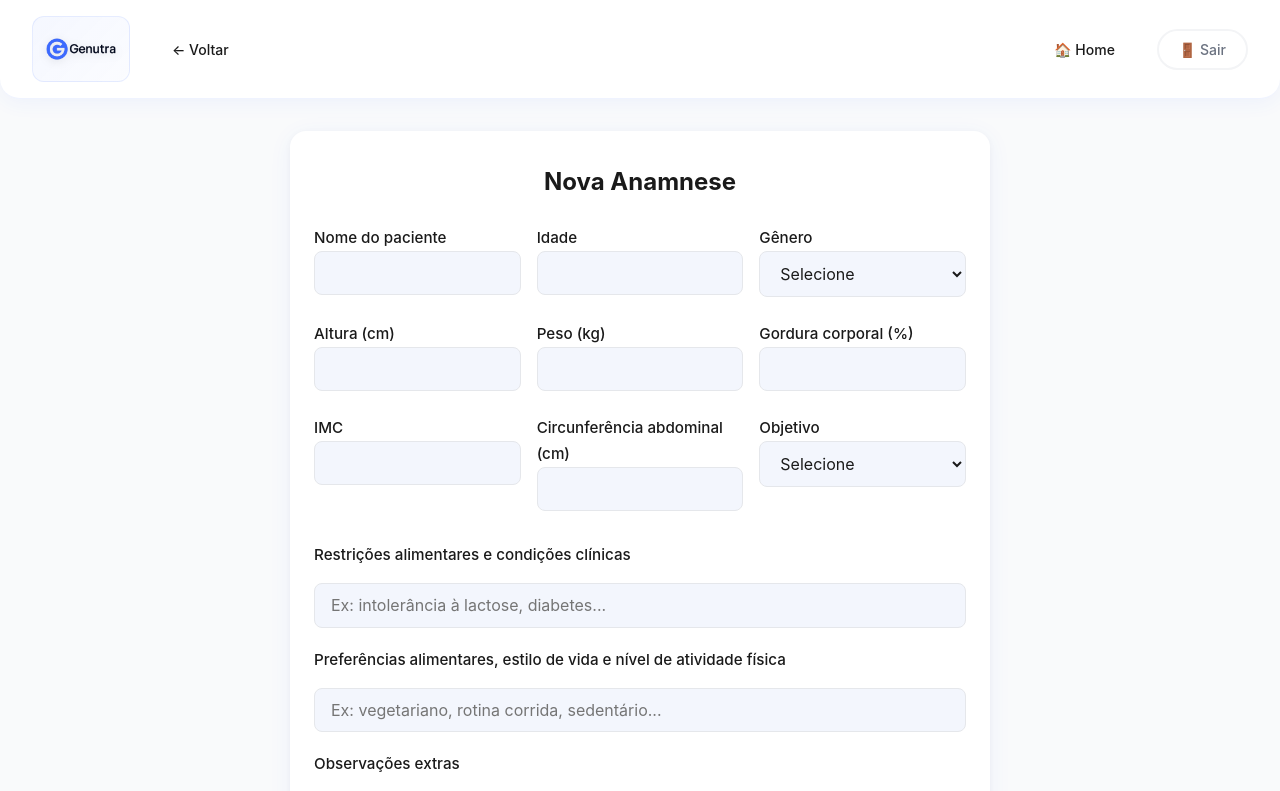
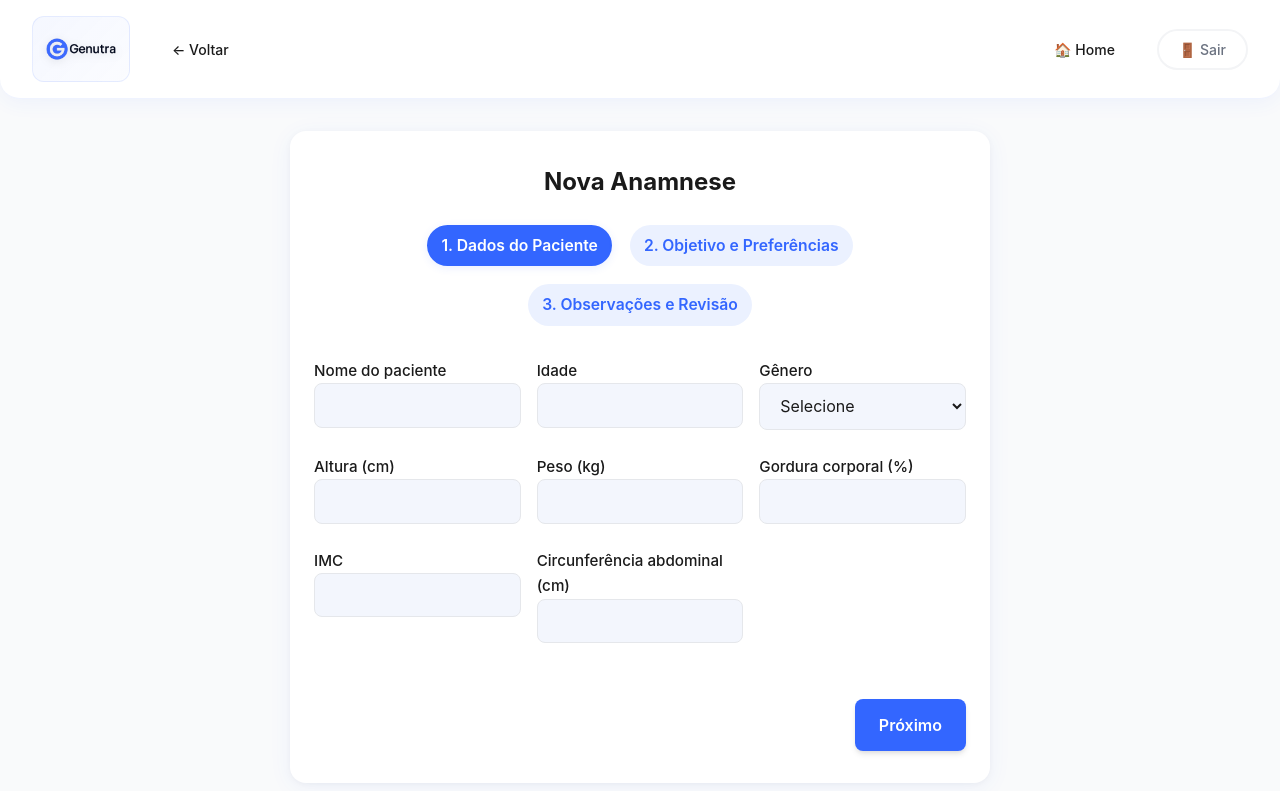
Before and after one commit to luispedrilho/genutra-frontend, a Next.js app: page /novo-plano in a window 1280 px wide. Shown: the top 791 px of the page. Built offline with nearby package versions, Linux system fonts and the light colour scheme; sample sign-in values are in the browser's storage.

Commit message:
Ajustes em casa sobre o layout do plano

```diff
--- a/src/app/novo-plano/novo-plano.module.css
+++ b/src/app/novo-plano/novo-plano.module.css
@@ -148,3 +148,81 @@
   line-height: 1.5;
   margin: 0;
 }
+
+.stepper {
+  display: flex;
+  justify-content: center;
+  align-items: center;
+  gap: 18px;
+  margin-bottom: 2rem;
+  flex-wrap: wrap;
+}
+.step, .activeStep {
+  min-width: 80px;
+  text-align: center;
+  padding: 6px 12px;
+  border-radius: 50px;
+  font-size: 0.98rem;
+  font-weight: var(--font-weight-semibold);
+  transition: background 0.2s, color 0.2s, box-shadow 0.2s, border 0.2s;
+  white-space: nowrap;
+  box-sizing: border-box;
+  border: 2px solid transparent;
+  box-shadow: none;
+  background: var(--secondary-blue);
+  color: var(--primary-blue);
+  cursor: pointer;
+}
+.step:hover {
+  background: var(--primary-blue);
+  color: var(--white);
+  border: 2px solid var(--primary-blue);
+}
+.activeStep {
+  background: var(--primary-blue);
+  color: var(--white);
+  border: 2px solid var(--primary-blue);
+  box-shadow: 0 2px 8px rgba(51,102,255,0.10);
+  z-index: 1;
+  cursor: default;
+}
+@media (max-width: 600px) {
+  .step, .activeStep {
+    min-width: 60px;
+    font-size: 0.92rem;
+    padding: 4px 4px;
+  }
+  .stepper {
+    gap: 4px;
+  }
+}
+.stepButtons {
+  display: flex;
+  gap: 12px;
+  margin-top: 1.5rem;
+  justify-content: flex-end;
+}
+.revisaoBox {
+  background: #f3f6fd;
+  border-radius: 10px;
+  padding: 16px;
+  margin-top: 1.5rem;
+  margin-bottom: 1rem;
+  box-shadow: 0 1px 4px rgba(51,102,255,0.04);
+}
+.revisaoBox h3 {
+  margin-top: 0;
+  margin-bottom: 0.5rem;
+  color: var(--primary-blue);
+  font-size: 1.1rem;
+}
+.revisaoBox ul {
+  list-style: none;
+  padding: 0;
+  margin: 0;
+}
+.revisaoBox li {
+  font-size: 1rem;
+  color: var(--text-dark);
+  margin-bottom: 0.25rem;
+}
--- a/src/app/novo-plano/page.tsx
+++ b/src/app/novo-plano/page.tsx
@@ -29,7 +29,6 @@ export default function NovoPlanoPage() {
     circ_abdominal: '',
     objetivo: '',
     restricoes: '',
-    condicoes: '',
     preferencias: '',
     estilo_vida: '',
     atividade: '',
@@ -37,9 +36,28 @@ export default function NovoPlanoPage() {
   });
   const [loading, setLoading] = useState(false);
   const [error, setError] = useState('');
+  const [step, setStep] = useState(0);
+
+  const steps = [
+    'Dados do Paciente',
+    'Objetivo e Preferências',
+    'Observações e Revisão',
+  ];
 
   function handleChange(e: React.ChangeEvent<HTMLInputElement | HTMLTextAreaElement | HTMLSelectElement>) {
     setForm({ ...form, [e.target.name]: e.target.value });
+  }
+
+  function handleNext(e?: React.FormEvent) {
+    if (e) e.preventDefault();
+    setError('');
+    setStep((prev) => Math.min(prev + 1, steps.length - 1));
+  }
+
+  function handleBack(e?: React.FormEvent) {
+    if (e) e.preventDefault();
+    setError('');
+    setStep((prev) => Math.max(prev - 1, 0));
   }
 
   async function handleSubmit(e: React.FormEvent) {
@@ -52,7 +70,6 @@ export default function NovoPlanoPage() {
         router.push('/login');
         return;
       }
-
       const apiUrl = process.env.NEXT_PUBLIC_API_URL;
       const res = await fetch(`${apiUrl}/gerar-plano`, {
         method: 'POST',
@@ -72,7 +89,6 @@ export default function NovoPlanoPage() {
         }
         setError(data.error || 'Erro ao gerar plano.');
       } else {
-        // Redirecionar para a página do plano gerado
         router.push(`/plano/${data.plano.id}`);
         return;
       }
@@ -83,7 +99,6 @@ export default function NovoPlanoPage() {
     }
   }
 
-  // Se estiver carregando, mostrar tela de loading
   if (loading) {
     return (
       <ProtectedRoute>
@@ -110,7 +125,15 @@ export default function NovoPlanoPage() {
       <div className={styles.bg}>
         <div className={styles.card}>
           <h1 className={styles.title}>Nova Anamnese</h1>
-          <form className={styles.form} onSubmit={handleSubmit} autoComplete="off">
+          <div className={styles.stepper}>
+            {steps.map((s, i) => (
+              <div key={s} className={i === step ? styles.activeStep : styles.step}>
+                {i + 1}. {s}
+              </div>
+            ))}
+          </div>
+          <form className={styles.form} onSubmit={step === steps.length - 1 ? handleSubmit : handleNext} autoComplete="off">
+            {step === 0 && (
               <div className={styles.grid2}>
                 <div>
                   <label className={styles.label}>Nome do paciente</label>
@@ -147,6 +170,10 @@ export default function NovoPlanoPage() {
                   <label className={styles.label}>Circunferência abdominal (cm)</label>
                   <input className={styles.input} name="circ_abdominal" value={form.circ_abdominal} onChange={handleChange} type="number" min="0" />
                 </div>
+              </div>
+            )}
+            {step === 1 && (
+              <div className={styles.grid2}>
                 <div>
                   <label className={styles.label}>Objetivo</label>
                   <select className={styles.input} name="objetivo" value={form.objetivo} onChange={handleChange} required>
@@ -154,17 +181,48 @@ export default function NovoPlanoPage() {
                     {objetivos.map(o => <option key={o} value={o}>{o}</option>)}
                   </select>
                 </div>
-            </div>
+                <div>
                   <label className={styles.label}>Restrições alimentares e condições clínicas</label>
                   <input className={styles.input} name="restricoes" value={form.restricoes} onChange={handleChange} placeholder="Ex: intolerância à lactose, diabetes..." />
+                </div>
+                <div>
                   <label className={styles.label}>Preferências alimentares, estilo de vida e nível de atividade física</label>
                   <input className={styles.input} name="preferencias" value={form.preferencias} onChange={handleChange} placeholder="Ex: vegetariano, rotina corrida, sedentário..." />
+                </div>
+              </div>
+            )}
+            {step === 2 && (
+              <>
                 <label className={styles.label}>Observações extras</label>
                 <textarea className={styles.input} name="observacoes" value={form.observacoes} onChange={handleChange} rows={2} placeholder="Observações adicionais" />
+                <div className={styles.revisaoBox}>
+                  <h3>Revisão dos dados</h3>
+                  <ul>
+                    {Object.entries(form).map(([key, value]) => (
+                      value && <li key={key}><b>{key}:</b> {value}</li>
+                    ))}
+                  </ul>
+                </div>
+              </>
+            )}
             {error && <div style={{ color: '#EF4444', marginBottom: 8 }}>{error}</div>}
-            <Button type="submit" variant="primary" size="md" className={styles.gerarBtn} disabled={loading}>
+            <div className={styles.stepButtons}>
+              {step > 0 && (
+                <Button type="button" variant="secondary" size="md" onClick={handleBack}>
+                  Voltar
+                </Button>
+              )}
+              {step < steps.length - 1 && (
+                <Button type="button" variant="primary" size="md" onClick={handleNext}>
+                  Próximo
+                </Button>
+              )}
+              {step === steps.length - 1 && (
+                <Button type="submit" variant="primary" size="md" disabled={loading} className={styles.gerarBtn}>
                   Gerar Plano
                 </Button>
+              )}
+            </div>
           </form>
         </div>
       </div>
```
Also changed, not shown: src/app/plano/[id]/page.tsx (+27 -6 lines). Lines whose indentation alone changed are shown as unchanged.
